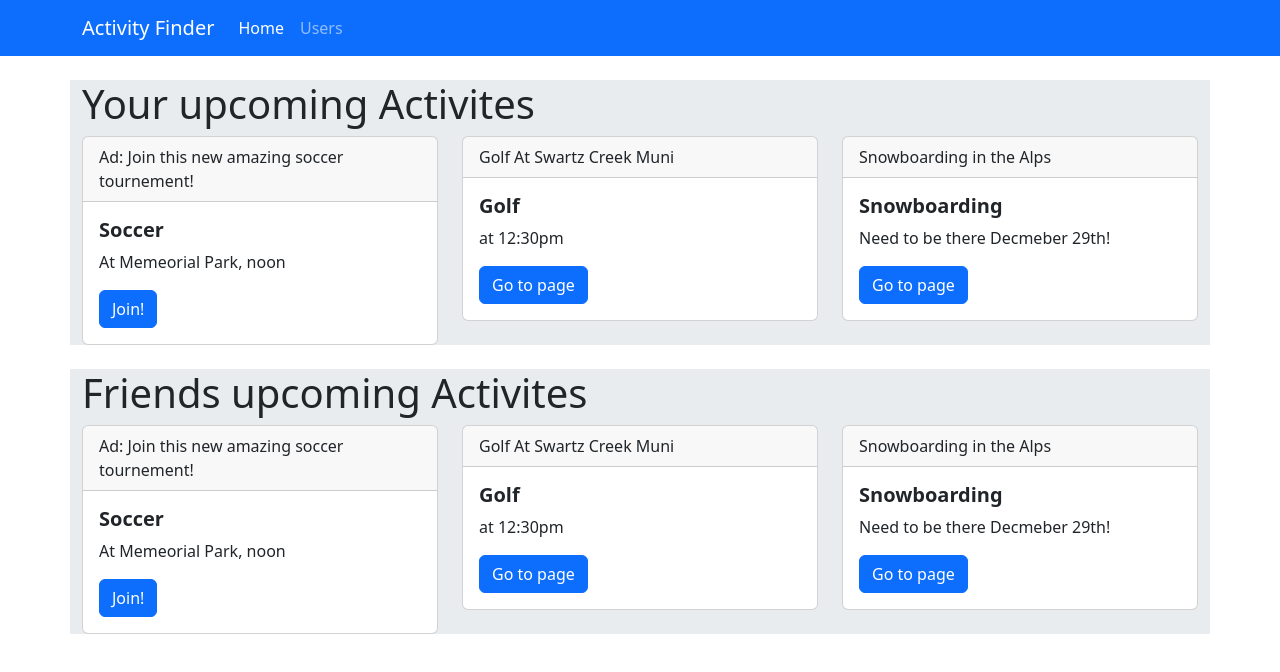
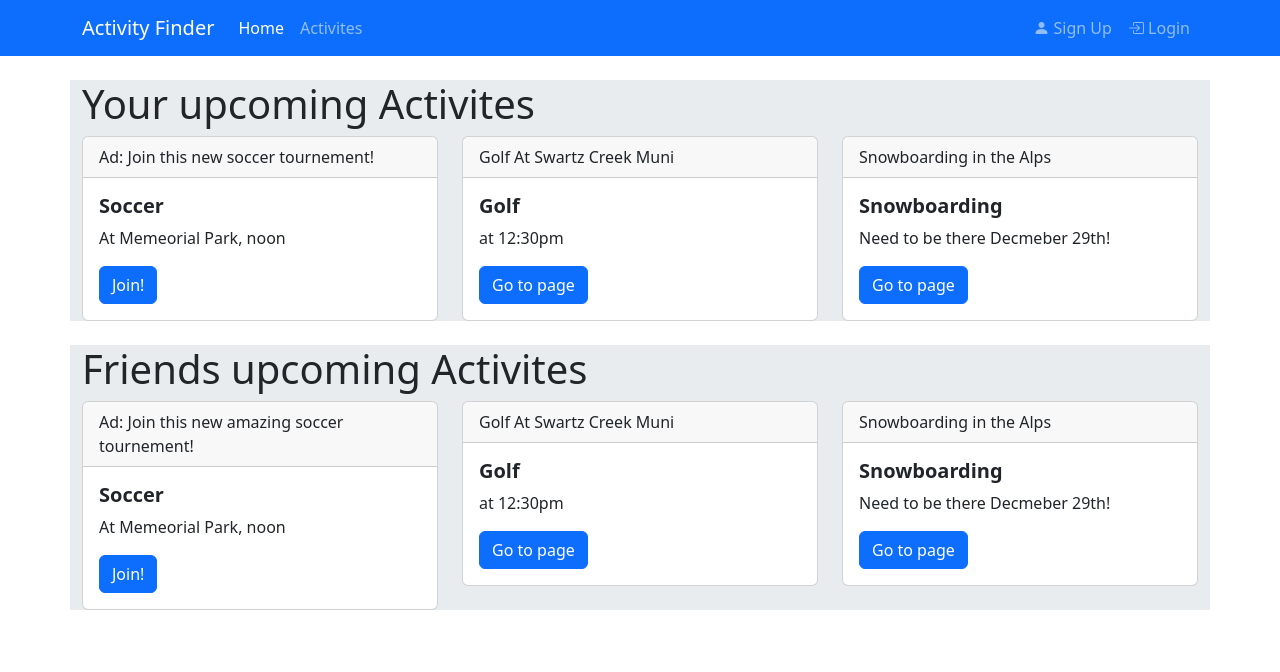
Before and after one commit to mbcurtis40/activity-finder, a plain HTML site: page index.html in a window 1280 px wide. Drawn offline with nearby package versions, Linux system fonts and the light colour scheme.

Commit message:
added pages

```diff
--- a/index.html
+++ b/index.html
@@ -18,10 +18,18 @@
                      <a class="nav-link active" aria-current="page" href="#">Home</a>
                    </li>
                    <li class="nav-item">
-              <a class="nav-link" href="#">Users</a>
+                     <a class="nav-link" href="pages/activity.html">Activites</a>
                    </li>
 	          </ul>
 	        </div>
+               <ul class="nav navbar-nav ml-auto">
+                   <li class="nav-item">
+                     <a class="nav-link" href="#"> <i class="bi bi-person-fill"></i> Sign Up</a>
+                   </li>
+                   <li class="nav-item">
+                     <a class="nav-link" href="#"> <i class="bi bi-box-arrow-in-right"></i> Login</a>
+                   </li>
+                </ul>
         </div>
     </nav>
     <div class="container">
@@ -30,7 +38,7 @@
             <div class="col">
                 <div class="card">
                     <div class="card-header">
-                        Ad: Join this new amazing soccer tournement!
+                        Ad: Join this new soccer tournement!
                     </div>
                     <div class="card-body">
                         <h5 class="card-title"> <strong>Soccer</strong></h5>
```
Also changed, not shown: pages/activity.html (added, +35 -0 lines). Lines whose indentation alone changed are shown as unchanged.
